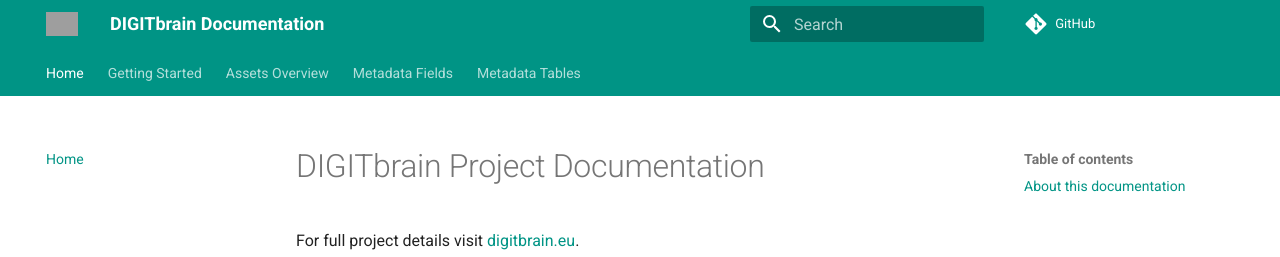
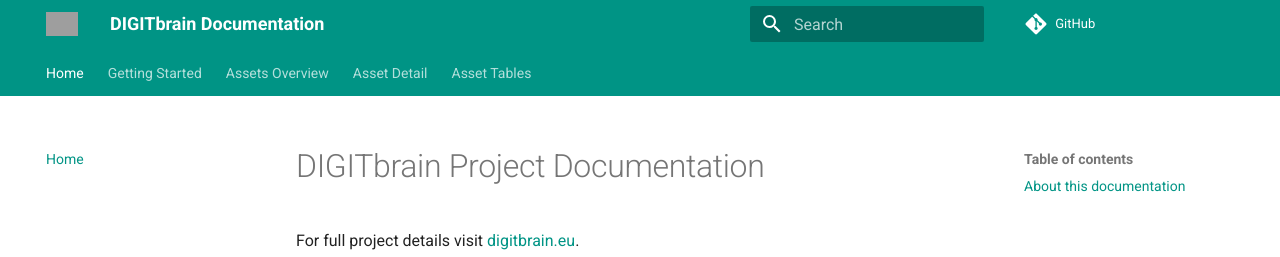
Before and after one commit to DIGITbrain/digitbrain.github.io, an MkDocs documentation site: the page built from docs/index.md, in a window 1280 px wide. Shown: the top 257 px of the page. Built offline with MkDocs 1.6.1 and Material for MkDocs 9.7.7, drawn with Linux system fonts in a browser that asks for light colours; comment, search, counter and statistics services are not loaded; grey boxes are pictures that could not be loaded.

Commit message:
feat(metadata): treat Deployment as a substructure

```diff
--- a/mkdocs.yml
+++ b/mkdocs.yml
@@ -15,32 +15,38 @@
   - Home: index.md
   - Getting Started: start.md
   - Assets Overview:
-      - Microservice: microservice.md
-      - Algorithm: algorithm.md
-      - Model: model.md
-      - Data: data.md
-      - MA Pair: ma_pair.md
-      - DMA Tuple: dma_tuple.md
-      - Deployment: deployment.md
-      - Supporting Metadata: supporting_metadata.md
-  - Metadata Fields:
-      - Microservice: attributes/microservice.md
-      - Algorithm: attributes/algorithm.md
-      - Model: attributes/model.md
-      - Data: attributes/data.md
-      - MA Pair: attributes/ma_pair.md
-      - DMA Tuple: attributes/dma_tuple.md
-      - Deployment: attributes/deployment.md
-      - Supporting Metadata: attributes/supporting_metadata.md
-  - Metadata Tables:
-      - tables/microservice.md
-      - tables/algorithm.md
-      - tables/model.md
-      - tables/data.md
-      - MA Pair: tables/ma_pair.md
-      - DMA Tuple: tables/dma_tuple.md
-      - tables/deployment.md
-      - Supporting Metadata: tables/supporting_metadata.md
+      - Metadata:
+          - Microservice: microservice.md
+          - Algorithm: algorithm.md
+          - Model: model.md
+          - Data: data.md
+          - MA Pair: ma_pair.md
+          - DMA Tuple: dma_tuple.md
+          - Supporting Metadata: supporting_metadata.md
+      - Substructures:
+          - Deployment: deployment.md
+  - Asset Detail:
+      - Metadata:
+          - Microservice: attributes/microservice.md
+          - Algorithm: attributes/algorithm.md
+          - Model: attributes/model.md
+          - Data: attributes/data.md
+          - MA Pair: attributes/ma_pair.md
+          - DMA Tuple: attributes/dma_tuple.md
+          - Supporting Metadata: attributes/supporting_metadata.md
+      - Substructures:
+          - Deployment: attributes/deployment.md
+  - Asset Tables:
+      - Metadata:
+          - tables/microservice.md
+          - tables/algorithm.md
+          - tables/model.md
+          - tables/data.md
+          - MA Pair: tables/ma_pair.md
+          - DMA Tuple: tables/dma_tuple.md
+          - Supporting Metadata: tables/supporting_metadata.md
+      - Substructures:
+          - tables/deployment.md
 
 markdown_extensions:
   - admonition
```
Also changed, not shown: 1 other file.
